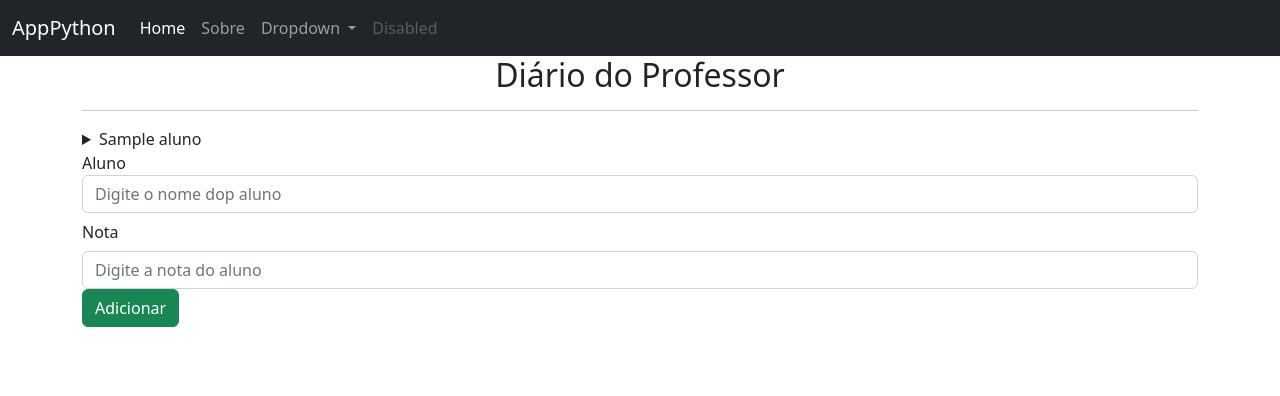
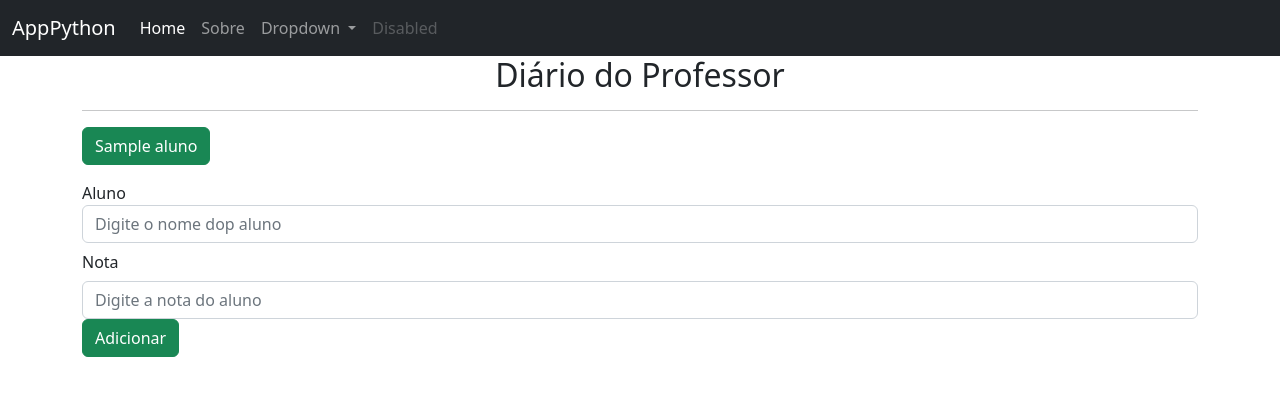
Before and after one commit to vhavhugo/flask, a Flask app: template templates/sobre.html in a window 1280 px wide. Shown: the top 396 px of the page. Run offline with Flask 2, Linux system fonts and the light colour scheme; the template is opened without the code that fills it: most values are stand-ins (such as "Sample title", 1, 10 or a date in 2020).

Commit message:
Ajustes layout 2 do pag sobre

```diff
--- a/templates/sobre.html
+++ b/templates/sobre.html
@@ -3,10 +3,20 @@
     <h2 style="text-align: center;">Diário do Professor</h2>
     <hr>
 {% for registro in registros %}
-    <details>
+    <p>
+        <a class="btn btn-success b  " data-bs-toggle="collapse" href="#collapseExample_{{registro.aluno}}" role="button" aria-expanded="false" aria-controls="collapseExample_{{registro.aluno}}">
+            {{registro.aluno}}
+        </a>
+    </p>
+    <div class="collapse" id="collapseExample_{{registro.aluno}}">
+        <div class="card card-body">
+            {{registro.nota}}
+        </div>
+    </div>
+    <!-- <details>
         <summary>{{registro.aluno}}</summary>
         <p>{{registro.nota}}</p>
-    </details>
+    </details> -->
 {% endfor %}
     <form action="{{url_for('sobre')}}" method="POST">
         <div class="form-group">
```
